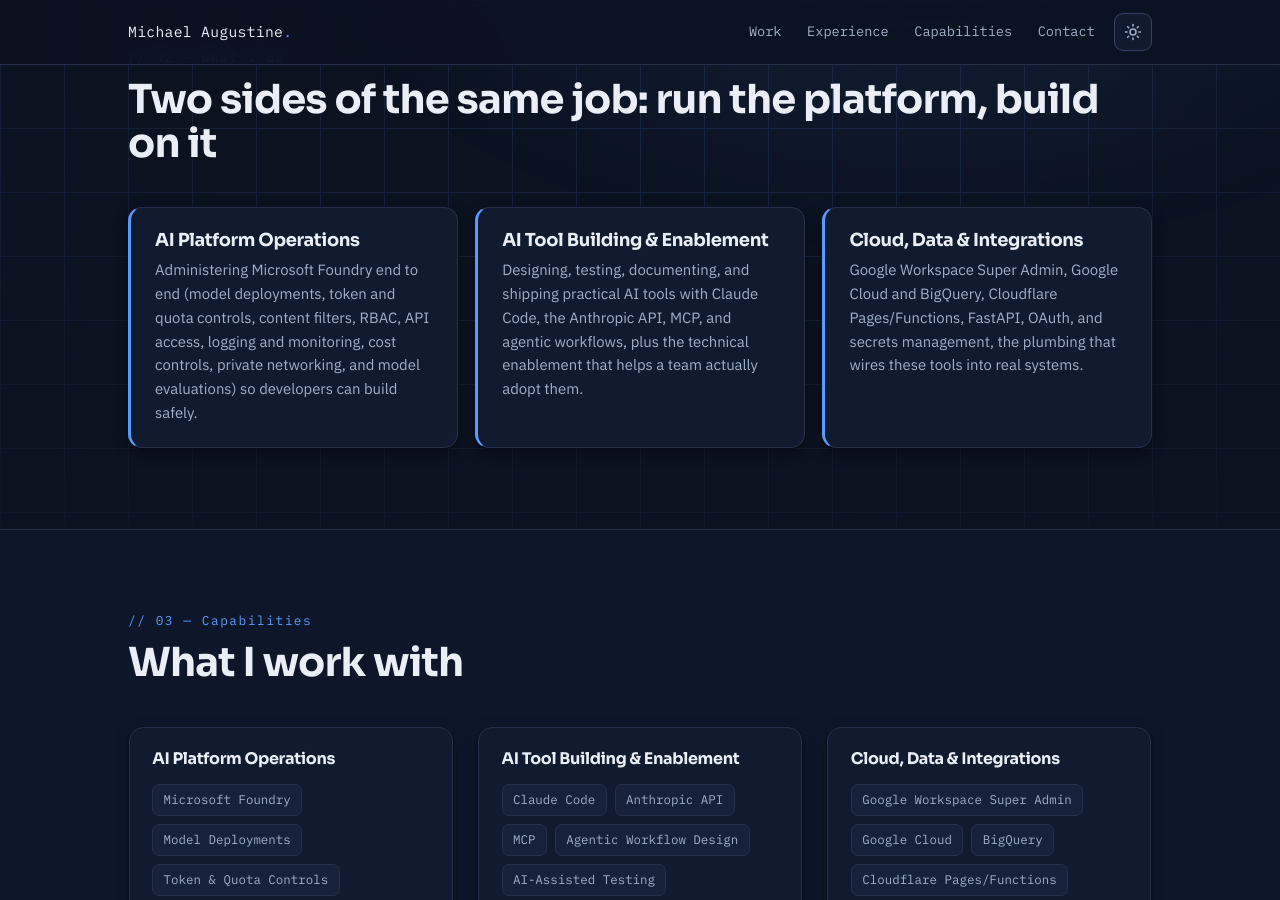
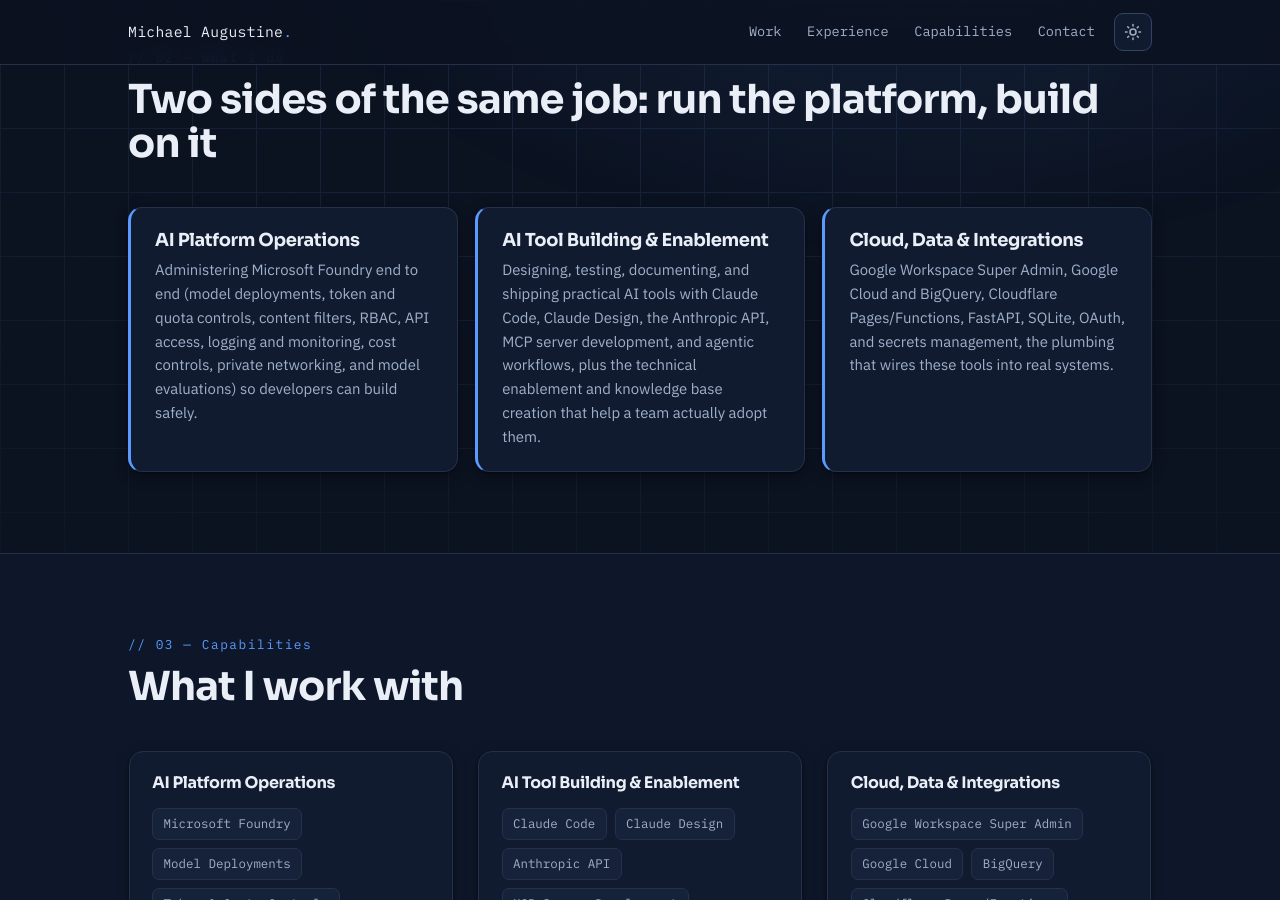
Before and after one commit to augforce/augforce.github.io, a Jekyll site: the page built from index.html, in a window 1280 px wide and 900 px high, scrolled down 2783 px. Built offline with Jekyll 4.4.1, drawn with Linux system fonts in a browser that asks for light colours; some of the changed text lies outside the part shown.

Commit message:
Data: sync experience, focus, and skills with latest resume
- Network Ninja: title order, enablement bullet expanded (MDM, software approvals) and moved first
- Independent: add "guided" to Cloudflare tool bullet
- Ferguson Florissant: correct title to Senior Technology Support Specialist
- Skills: add Claude Design, MCP Server Development, Testing & Validation, Knowledge Base Creation, APIs
- Focus: blurbs updated to match resume wording

Co-Authored-By: Claude Fable 5 <noreply@anthropic.com>

```diff
--- a/_data/focus.yml
+++ b/_data/focus.yml
@@ -4,7 +4,7 @@
   blurb: "Administering Microsoft Foundry end to end (model deployments, token and quota controls, content filters, RBAC, API access, logging and monitoring, cost controls, private networking, and model evaluations) so developers can build safely."
 
 - name: "AI Tool Building & Enablement"
-  blurb: "Designing, testing, documenting, and shipping practical AI tools with Claude Code, the Anthropic API, MCP, and agentic workflows, plus the technical enablement that helps a team actually adopt them."
+  blurb: "Designing, testing, documenting, and shipping practical AI tools with Claude Code, Claude Design, the Anthropic API, MCP server development, and agentic workflows, plus the technical enablement and knowledge base creation that help a team actually adopt them."
 
 - name: "Cloud, Data & Integrations"
-  blurb: "Google Workspace Super Admin, Google Cloud and BigQuery, Cloudflare Pages/Functions, FastAPI, OAuth, and secrets management, the plumbing that wires these tools into real systems."
+  blurb: "Google Workspace Super Admin, Google Cloud and BigQuery, Cloudflare Pages/Functions, FastAPI, SQLite, OAuth, and secrets management, the plumbing that wires these tools into real systems."
--- a/_data/skills.yml
+++ b/_data/skills.yml
@@ -4,10 +4,10 @@
   items: ["Microsoft Foundry", "Model Deployments", "Token & Quota Controls", "Content Filters", "RBAC", "API Access", "Logging & Monitoring", "Cost Controls", "Private Networking", "Model Evaluations"]
 
 - group: "AI Tool Building & Enablement"
-  items: ["Claude Code", "Anthropic API", "MCP", "Agentic Workflow Design", "AI-Assisted Testing", "Technical Documentation"]
+  items: ["Claude Code", "Claude Design", "Anthropic API", "MCP Server Development", "Agentic Workflow Design", "AI-Assisted Testing & Validation", "Knowledge Base Creation"]
 
 - group: "Cloud, Data & Integrations"
-  items: ["Google Workspace Super Admin", "Google Cloud", "BigQuery", "Cloudflare Pages/Functions", "FastAPI", "SQLite", "OAuth", "Secrets Management"]
+  items: ["Google Workspace Super Admin", "Google Cloud", "BigQuery", "Cloudflare Pages/Functions", "FastAPI", "SQLite", "OAuth", "APIs", "Secrets Management"]
 
 - group: "Applied AI Workflows"
   items: ["Internal Tools", "API Proxy Orchestration", "Report Generation", "Security Review Automation", "AI Workflow Automation"]
```
Also changed, not shown: _data/experience.yml (+4 -4 lines).
